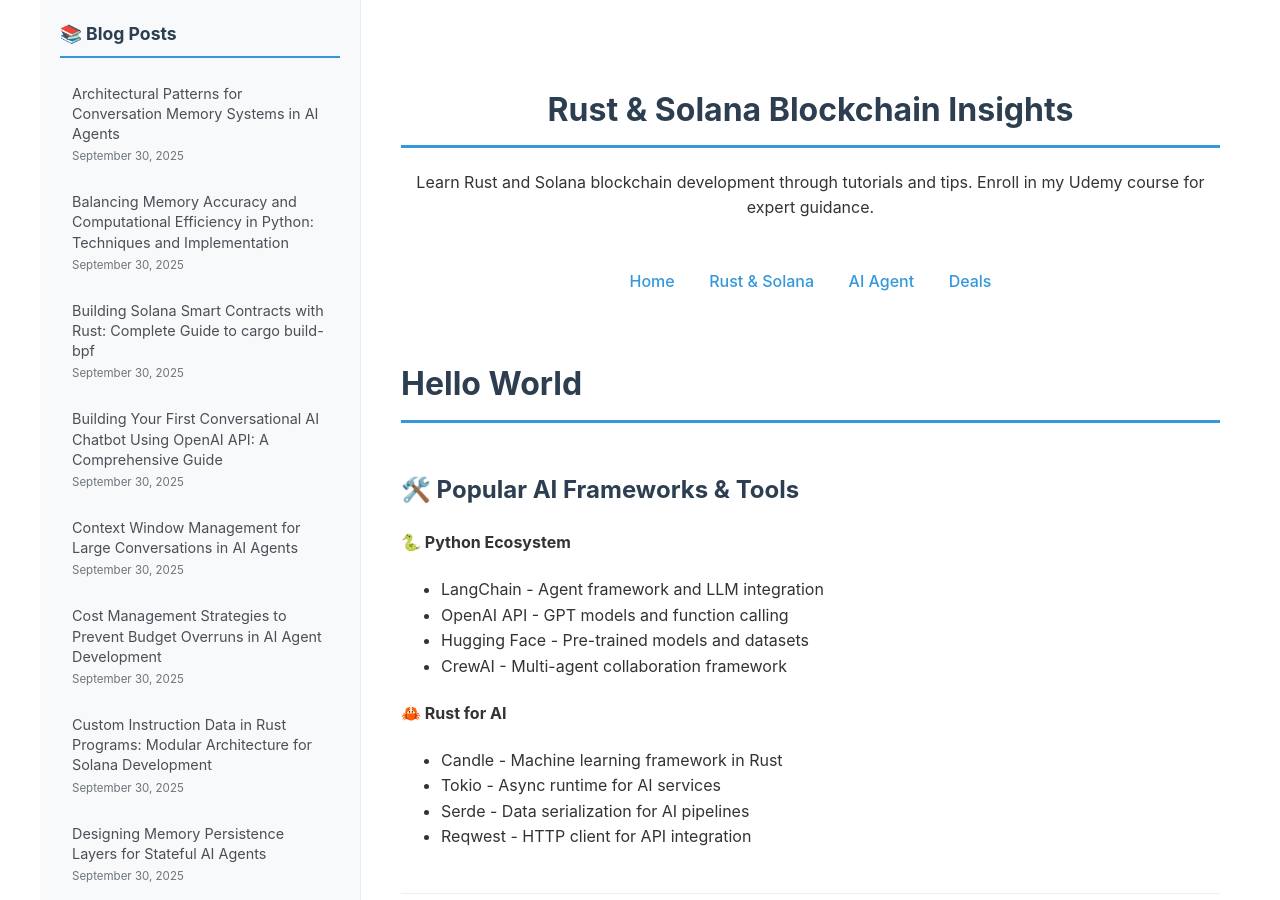
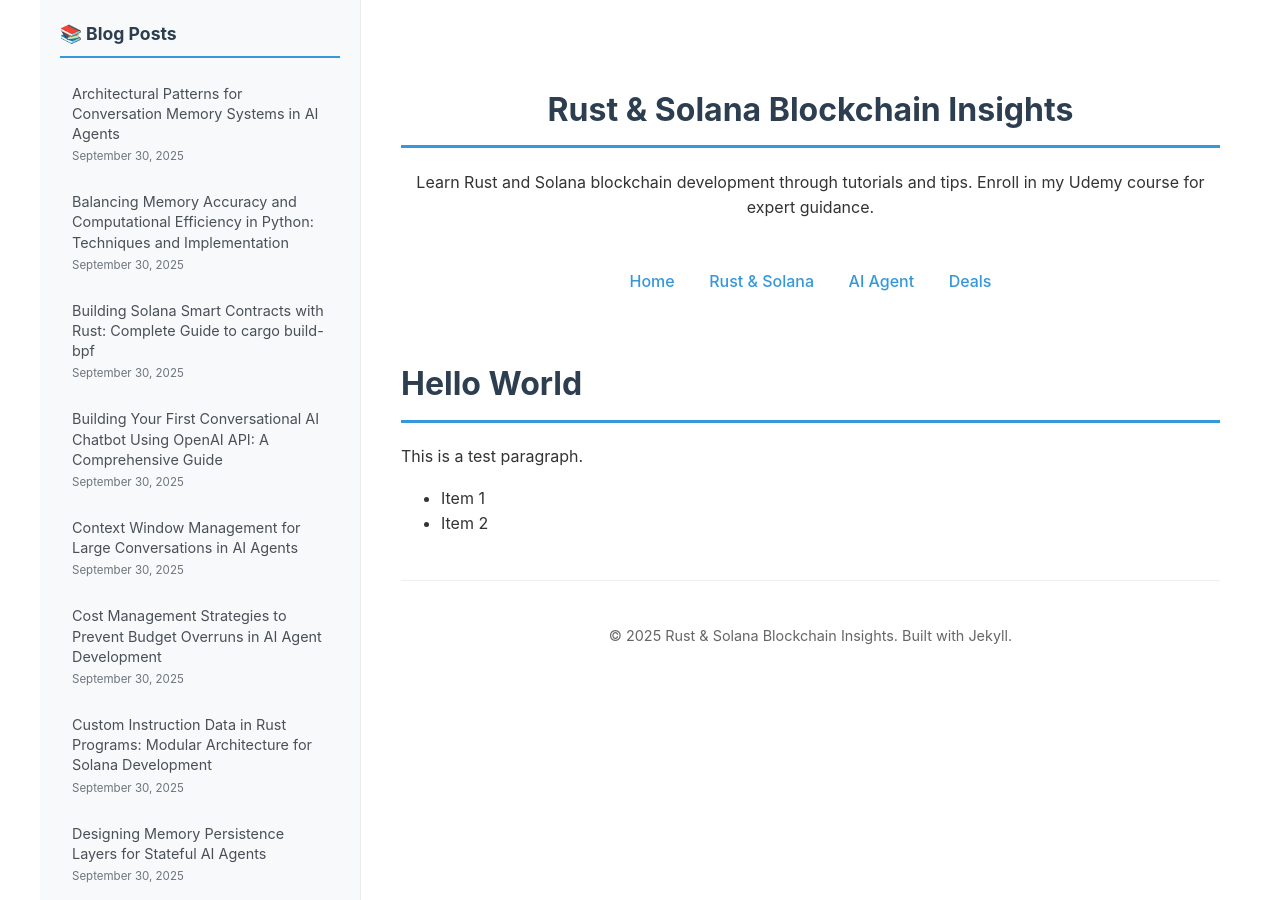
Before and after one commit to Junlian/Junlian.github.io, a Jekyll site: the page built from ai-agent.md, in a window 1280 px wide and 900 px high. Built offline with Jekyll 4.4.1, drawn with Linux system fonts in a browser that asks for light colours.

Commit message:
Chore: Add simple paragraph and list to debug build

```diff
--- a/ai-agent.md
+++ b/ai-agent.md
@@ -7,26 +7,9 @@ permalink: /ai-agent/
 
 # Hello World
 
-## 🛠️ Popular AI Frameworks & Tools
+<p>This is a test paragraph.</p>
 
-<div class="tools-section">
-  <div class="tool-category">
-    <h4>🐍 Python Ecosystem</h4>
-    <ul>
-      <li>LangChain - Agent framework and LLM integration</li>
-      <li>OpenAI API - GPT models and function calling</li>
-      <li>Hugging Face - Pre-trained models and datasets</li>
-      <li>CrewAI - Multi-agent collaboration framework</li>
-    </ul>
-  </div>
-
-  <div class="tool-category">
-    <h4>🦀 Rust for AI</h4>
-    <ul>
-      <li>Candle - Machine learning framework in Rust</li>
-      <li>Tokio - Async runtime for AI services</li>
-      <li>Serde - Data serialization for AI pipelines</li>
-      <li>Reqwest - HTTP client for API integration</li>
-    </ul>
-  </div>
-</div>
+<ul>
+  <li>Item 1</li>
+  <li>Item 2</li>
+</ul>
```
